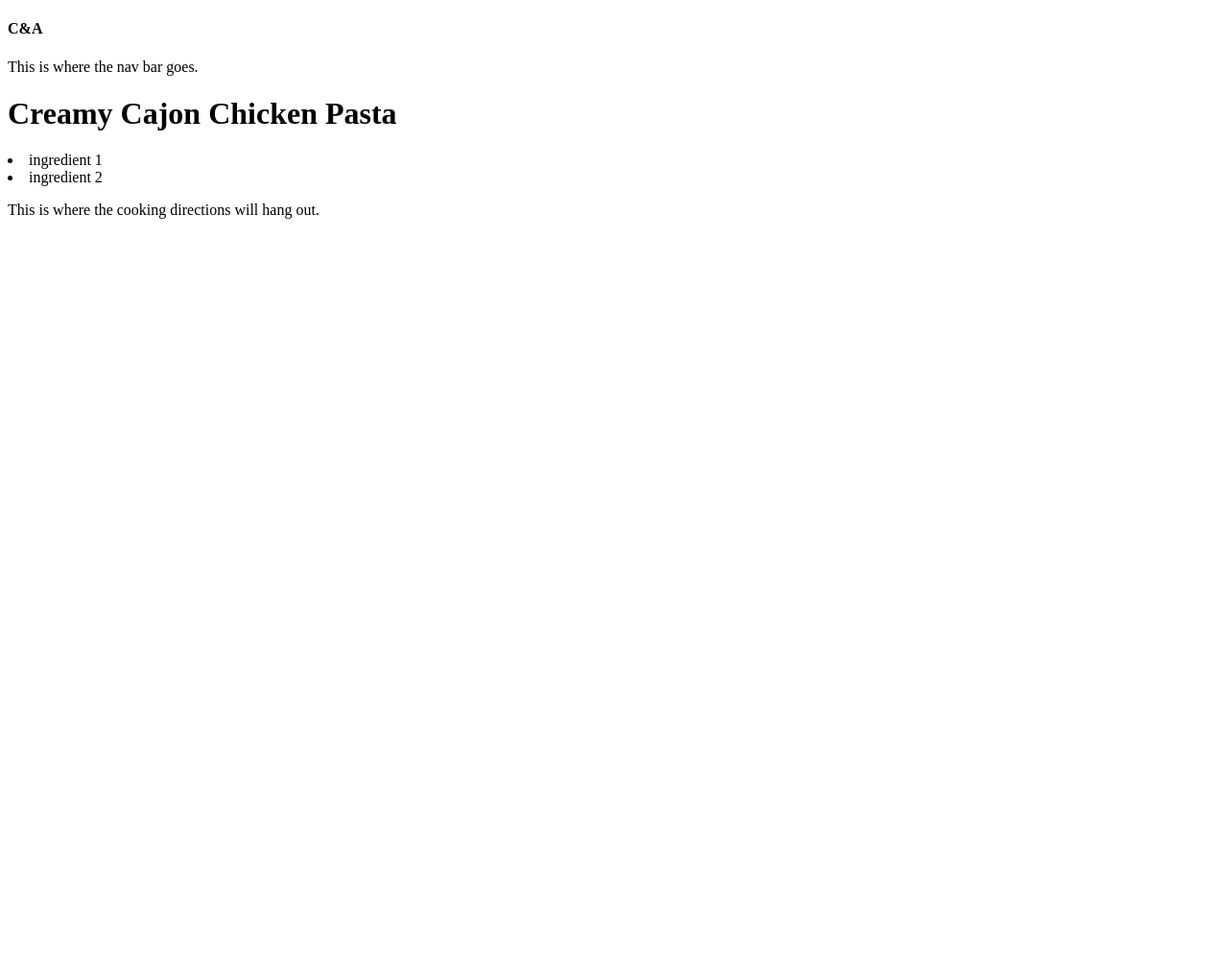
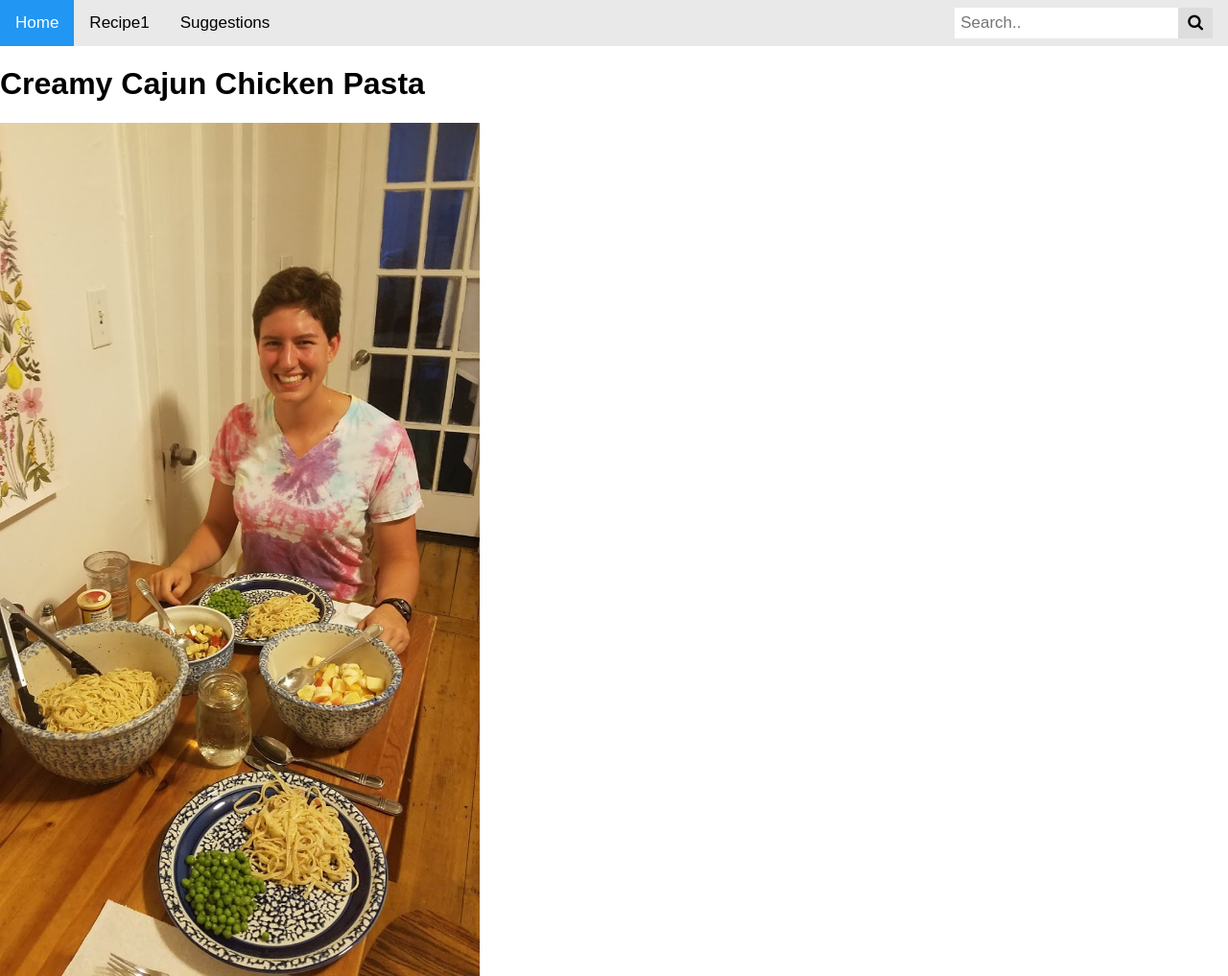
Before and after one commit to ChanceLamberth/CookBook, a plain HTML site: page RecipieTest1.html in a window 1280 px wide. Shown: the top 1017 px of the page at 96% size. Before the commit the page ends 800 px from the top, so only its background shows below. Drawn offline with Linux system fonts and the light colour scheme; files that its build step writes are made by us from their sources.

Commit message:
updated nav bar

```diff
--- /dev/null
+++ b/Images/Recipes.css
@@ -0,0 +1,4 @@
+img {
+    max-width: 100%;
+    height: auto;
+}
--- a/RecipieTest1.html
+++ b/RecipieTest1.html
@@ -4,6 +4,9 @@
     <meta charset="UTF-8">
     <meta http-equiv="X-UA-Compatible" content="IE=edge">
     <meta name="viewport" content="width=device-width, initial-scale=1.0">
+    <link rel="stylesheet" href="https://cdnjs.cloudflare.com/ajax/libs/font-awesome/4.7.0/css/font-awesome.min.css">
+    <link rel = "stylesheet" href="Recipes.css">
+    <link rel="stylesheet" href="index.css">
 
     <!-- Title for the webpage -->
     <title>Recipe Test</title>
@@ -11,24 +14,29 @@
 <body>
     <!-- Header includes the nav bar, the logo and anything else that might be needed. -->
     <header>
-        <div id="desktopNav">
-            <span id="logo" onclick="window.location.href = 'index.html'">
-                <h4>C&A</h4>
-            </span>
-
-            <p>This is where the nav bar goes.</p>
-
-        </div>
+        <div class="topnav">
+            <a class="active" href="index.html">Home</a>
+            <a href="RecipieTest1.html">Recipe1</a>
+            <a href="#">Suggestions</a>
+            <div class="search-container">
+              <form action="/action_page.php">
+                <input type="text" placeholder="Search.." name="search">
+                <button type="submit"><i class="fa fa-search"></i></button>
+              </form>
+            </div>
+          </div>
 
     </header>
 
     <!-- This is where the main content will go for this pages's recipes. -->
     <main>
-        <h1>Creamy Cajon Chicken Pasta</h1>
+        <h1>Creamy Cajun Chicken Pasta</h1>
         <!-- Div here will start the recipe page -->
         <div id="recipe contents">
             <!-- image goes here.  -->
-            <!-- <div>might want to add an image here.</div> -->
+            <div>
+                <img src="./Images/RecipeTest1.png" width="500" height="800" alt="dinnerDish1">
+            </div>
             <div id="ingredients">
                 <!-- This might be a good place for javascript -->
                 <li>ingredient 1</li>
--- a/index.css
+++ b/index.css
@@ -0,0 +1,57 @@
+* {box-sizing: border-box;}
+
+body {
+  margin: 0;
+  font-family: Arial, Helvetica, sans-serif;
+}
+
+.topnav {
+  overflow: hidden;
+  background-color: #e9e9e9;
+}
+
+.topnav a {
+  float: left;
+  display: block;
+  color: black;
+  text-align: center;
+  padding: 14px 16px;
+  text-decoration: none;
+  font-size: 17px;
+}
+
+.topnav a:hover {
+  background-color: #ddd;
+  color: black;
+}
+
+.topnav a.active {
+  background-color: #2196F3;
+  color: white;
+}
+
+.topnav .search-container {
+  float: right;
+}
+
+.topnav input[type=text] {
+  padding: 6px;
+  margin-top: 8px;
+  font-size: 17px;
+  border: none;
+}
+
+.topnav .search-container button {
+  float: right;
+  padding: 6px 10px;
+  margin-top: 8px;
+  margin-right: 16px;
+  background: #ddd;
+  font-size: 17px;
+  border: none;
+  cursor: pointer;
+}
+
+.topnav .search-container button:hover {
+  background: #ccc;
+}
```
Also changed, not shown: index.html (+13 -6 lines), Images/RecipeTest1.png (added), 1 other file.
